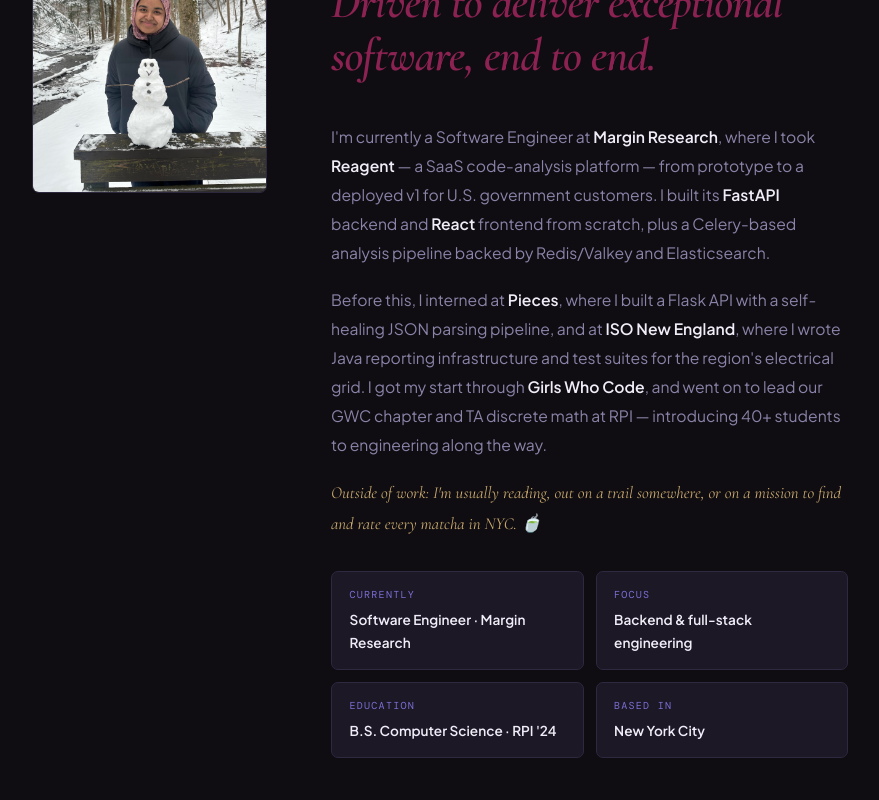
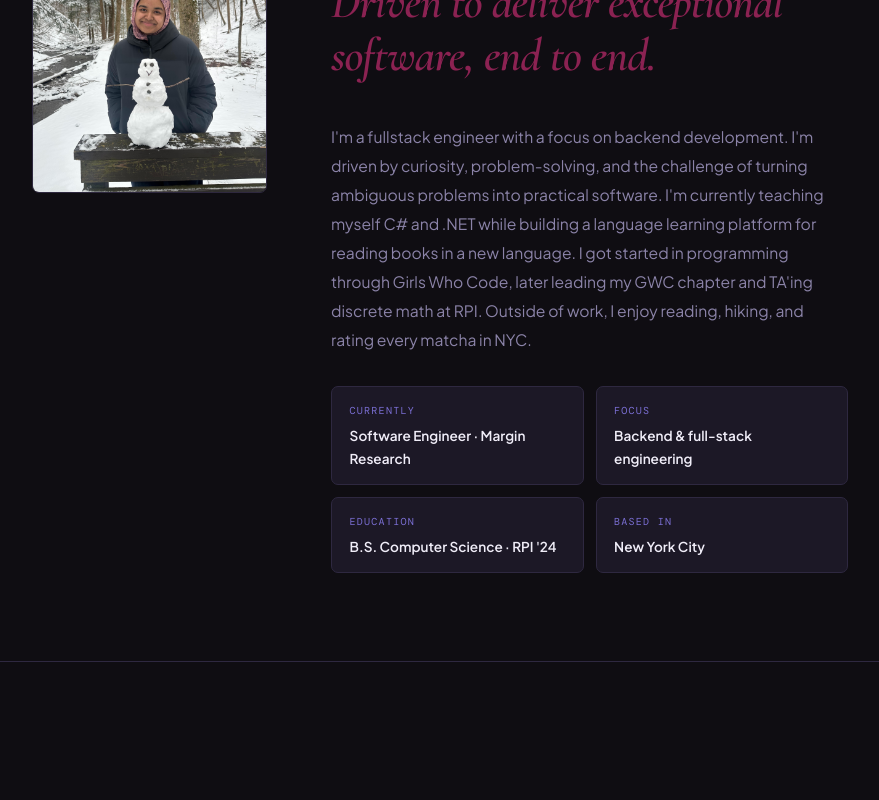
Before and after one commit to afsanab/AfsanasPortfolio, a React (Vite) app: page / in a window 1280 px wide. Shown: the part 880-1680 px from the top of the page, without its empty margins (200-1079 px from the left). Built offline with nearby package versions, Linux system fonts and the light colour scheme.

Commit message:
Refactor About component to remove fallback elements, update personal branding, and enhance content clarity. Clean up Community and Projects styles by removing unused CSS classes and improving hover effects.

```diff
--- a/src/components/About.module.css
+++ b/src/components/About.module.css
@@ -18,18 +18,6 @@
 }
 .photo:hover { filter: saturate(1.05); }
 
-.fallback {
-  display: none;
-  width: 100%;
-  aspect-ratio: 3/4;
-  background: var(--accent-lt);
-  border-radius: var(--radius);
-  border: 1px solid var(--border);
-  align-items: center;
-  justify-content: center;
-  font-size: 3rem;
-}
-
 .body p {
   font-size: 0.98rem;
   color: var(--muted);
@@ -41,13 +29,6 @@
 .title em {
   font-style: italic;
   color: var(--wine);
-}
-
-.personal {
-  font-family: var(--font-display);
-  font-size: 1.05rem !important;
-  font-style: italic;
-  color: var(--amber) !important;
 }
 
 .facts {
@@ -82,6 +63,6 @@
 
 @media (max-width: 700px) {
   .grid { grid-template-columns: 1fr; gap: 2rem; }
-  .photo, .fallback { aspect-ratio: 4/3; max-width: 240px; }
+  .photo { aspect-ratio: 4/3; max-width: 240px; }
   .facts { grid-template-columns: 1fr; }
 }
--- a/src/components/About.tsx
+++ b/src/components/About.tsx
@@ -31,12 +31,7 @@
               src="images/headshot.jpg"
               alt="Afsana Bhuiyan"
               className={styles.photo}
-              onError={(e) => {
-                e.currentTarget.style.display = 'none';
-                (e.currentTarget.nextElementSibling as HTMLElement).style.display = 'flex'
-              }}
             />
-            <div className={styles.fallback}>👩‍💻</div>
           </div>
 
           <div className={styles.body}>
@@ -45,27 +40,13 @@
               Building impactful products.<br />
               <em>Driven to deliver exceptional software, end to end.</em>
             </h2>
-
             <p>
-              I'm currently a Software Engineer at <strong>Margin Research</strong>, where I took
-              <strong> Reagent</strong> — a SaaS code-analysis platform — from prototype to a deployed v1
-              for U.S. government customers. I built its <strong>FastAPI</strong> backend and
-              <strong> React</strong> frontend from scratch, plus a Celery-based analysis pipeline backed
-              by Redis/Valkey and Elasticsearch.
+              I'm a fullstack engineer with a focus on backend development. I'm driven by curiosity, problem-solving, and the challenge of
+              turning ambiguous problems into practical software.
+              I'm currently teaching myself C# and .NET while building a language learning platform for reading books in a new language.
+              I got started in programming through Girls Who Code, later leading my GWC chapter and TA'ing discrete math at RPI.
+              Outside of work, I enjoy reading, hiking, and rating every matcha in NYC.
             </p>
-            <p>
-              Before this, I interned at <strong>Pieces</strong>, where I built a Flask API with a
-              self-healing JSON parsing pipeline, and at <strong>ISO New England</strong>, where I
-              wrote Java reporting infrastructure and test suites for the region's electrical grid.
-              I got my start through <strong>Girls Who Code</strong>, and went on to lead our GWC
-              chapter and TA discrete math at RPI — introducing 40+ students to engineering along
-              the way.
-            </p>
-            <p className={styles.personal}>
-              Outside of work: I'm usually reading, out on a trail somewhere, or on a mission to find
-              and rate every matcha in NYC. 🍵
-            </p>
-
             <div className={styles.facts}>
               {facts.map(({ label, value }) => (
                 <div className={styles.fact} key={label}>
--- a/src/components/Community.module.css
+++ b/src/components/Community.module.css
@@ -23,14 +23,7 @@
   box-shadow: 0 8px 28px var(--accent-glow);
 }
 .logo { width: 48px; height: 48px; object-fit: contain; border-radius: 8px; }
-.fallback {
-  display: none;
-  width: 48px; height: 48px;
-  align-items: center; justify-content: center;
-  background: var(--accent-lt);
-  border-radius: 8px;
-  font-size: 1.4rem;
-}
+
 .name { font-size: 0.83rem; font-weight: 600; color: var(--text); line-height: 1.3; }
 
 .overlay {
--- a/src/components/Projects.module.css
+++ b/src/components/Projects.module.css
@@ -18,8 +18,17 @@
   font-family: var(--font-body);
   letter-spacing: 0.02em;
 }
-.chip:hover { border-color: var(--accent); color: var(--accent); }
-.active { background: var(--accent) !important; border-color: var(--accent) !important; color: white !important; }
+
+.chip:hover {
+  border-color: var(--accent);
+  color: var(--accent);
+}
+
+.active {
+  background: var(--accent) !important;
+  border-color: var(--accent) !important;
+  color: white !important;
+}
 
 .grid {
   display: grid;
@@ -44,38 +53,35 @@
 .card::before {
   content: '';
   position: absolute;
-  top: 0; left: 0;
+  top: 0;
+  left: 0;
   width: 2px;
   height: 0;
   background: linear-gradient(to bottom, var(--accent), var(--wine));
   transition: height 0.3s ease;
 }
-.card:hover::before { height: 100%; }
-.card:hover { background: var(--bg2); }
+
+.card:hover::before {
+  height: 100%;
+}
+
+.card:hover {
+  background: var(--bg2);
+}
 
 .cardTop {
   display: flex;
   align-items: flex-start;
-  justify-content: space-between;
+  justify-content: flex-end;
   gap: 1rem;
 }
 
-.icon {
-  width: 42px;
-  height: 42px;
-  border-radius: 10px;
-  background: var(--accent-lt);
-  border: 1px solid var(--border);
+.links {
   display: flex;
-  align-items: center;
-  justify-content: center;
-  font-size: 1.15rem;
-  flex-shrink: 0;
-  transition: transform 0.2s;
+  gap: 0.4rem;
+  flex-wrap: wrap;
+  justify-content: flex-end;
 }
-.card:hover .icon { transform: scale(1.08); }
-
-.links { display: flex; gap: 0.4rem; flex-wrap: wrap; justify-content: flex-end; }
 
 .link {
   font-size: 0.73rem;
@@ -87,7 +93,11 @@
   transition: all var(--transition);
   white-space: nowrap;
 }
-.link:hover { color: var(--accent); border-color: var(--accent); }
+
+.link:hover {
+  color: var(--accent);
+  border-color: var(--accent);
+}
 
 .name {
   font-family: var(--font-display);
@@ -104,7 +114,11 @@
   flex: 1;
 }
 
-.tags { display: flex; flex-wrap: wrap; gap: 0.35rem; }
+.tags {
+  display: flex;
+  flex-wrap: wrap;
+  gap: 0.35rem;
+}
 
 .tag {
   font-family: var(--font-mono);
@@ -117,6 +131,13 @@
   letter-spacing: 0.04em;
   transition: background var(--transition), color var(--transition);
 }
-.card:hover .tag { background: var(--bg); }
 
-@media (max-width: 640px) { .grid { grid-template-columns: 1fr; } }
+.card:hover .tag {
+  background: var(--bg);
+}
+
+@media (max-width: 640px) {
+  .grid {
+    grid-template-columns: 1fr;
+  }
+}
```
